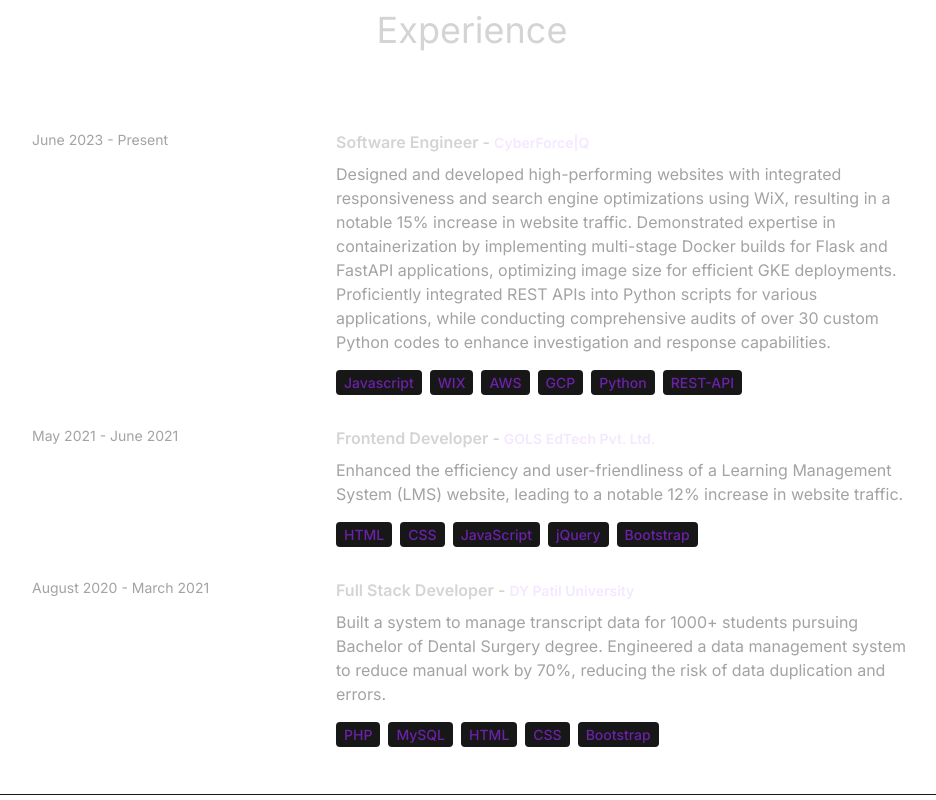
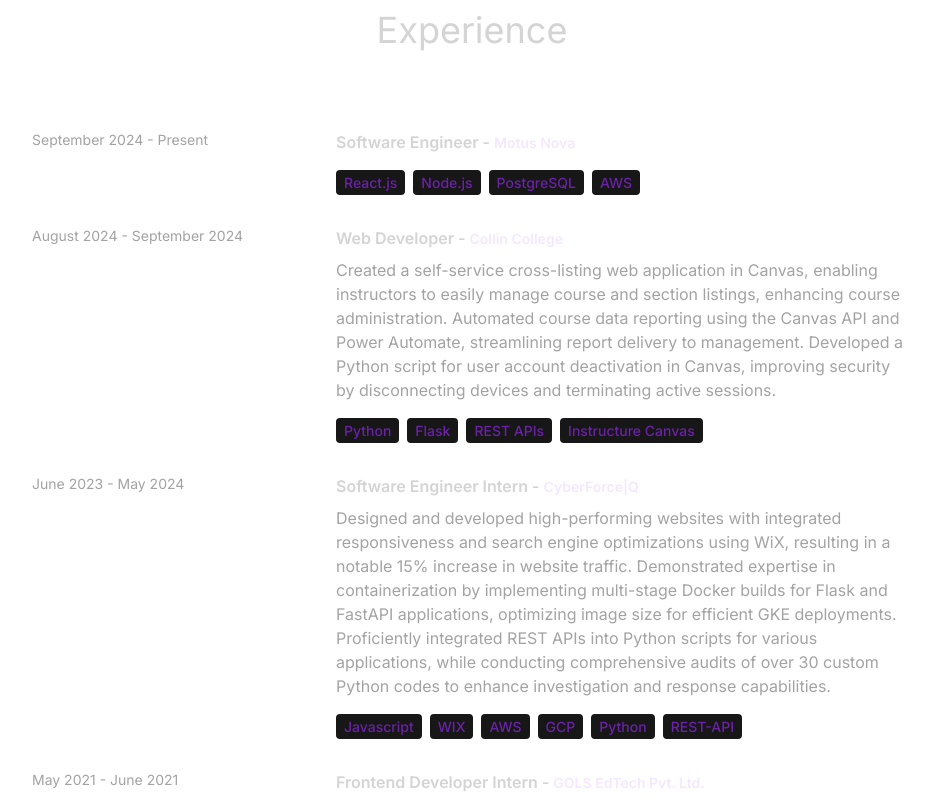
Before and after one commit to manavjain179/Portfolio, a React (Vite) app: page / in a window 1280 px wide. Shown: the part 2140-2940 px from the top of the page, without its empty margins (168-1104 px from the left). Built offline with nearby package versions, Linux system fonts and the light colour scheme.

Commit message:
new experience added

```diff
--- a/src/constants/index.js
+++ b/src/constants/index.js
@@ -9,8 +9,22 @@ export const ABOUT_TEXT = `I am a dedicated full stack developer and software en
 
 export const EXPERIENCES = [
   {
-    year: "June 2023 - Present",
+    year: "September 2024 - Present",
     role: "Software Engineer",
+    company: "Motus Nova",
+    description: ``,
+    technologies: ["React.js", "Node.js", "PostgreSQL","AWS"],
+  },
+  {
+    year: "August 2024 - September 2024",
+    role: "Web Developer",
+    company: "Collin College",
+    description: `Created a self-service cross-listing web application in Canvas, enabling instructors to easily manage course and section listings, enhancing course administration. Automated course data reporting using the Canvas API and Power Automate, streamlining report delivery to management. Developed a Python script for user account deactivation in Canvas, improving security by disconnecting devices and terminating active sessions.`,
+    technologies: ["Python", "Flask", "REST APIs", "Instructure Canvas"],
+  },
+  {
+    year: "June 2023 - May 2024",
+    role: "Software Engineer Intern",
     company: "CyberForce|Q",
     description: `Designed and developed high-performing websites with integrated responsiveness and search engine optimizations
 using WiX, resulting in a notable 15% increase in website traffic. Demonstrated expertise in containerization by implementing multi-stage Docker builds for Flask and FastAPI
@@ -20,14 +34,14 @@ of over 30 custom Python codes to enhance investigation and response capabilitie
   },
   {
     year: "May 2021 - June 2021",
-    role: "Frontend Developer",
+    role: "Frontend Developer Intern",
     company: "GOLS EdTech Pvt. Ltd.",
     description: `Enhanced the efficiency and user-friendliness of a Learning Management System (LMS) website, leading to a notable 12% increase in website traffic. `,
     technologies: ["HTML", "CSS", "JavaScript", "jQuery", "Bootstrap"],
   },
   {
     year: "August 2020 - March 2021",
-    role: "Full Stack Developer",
+    role: "Full Stack Developer Intern",
     company: "DY Patil University",
     description: `Built a system to manage transcript data for 1000+ students pursuing Bachelor of Dental Surgery degree. Engineered a data management system to reduce manual work by 70%, reducing the risk of data duplication and errors.`,
     technologies: ["PHP", "MySQL", "HTML", "CSS", "Bootstrap"],
```
